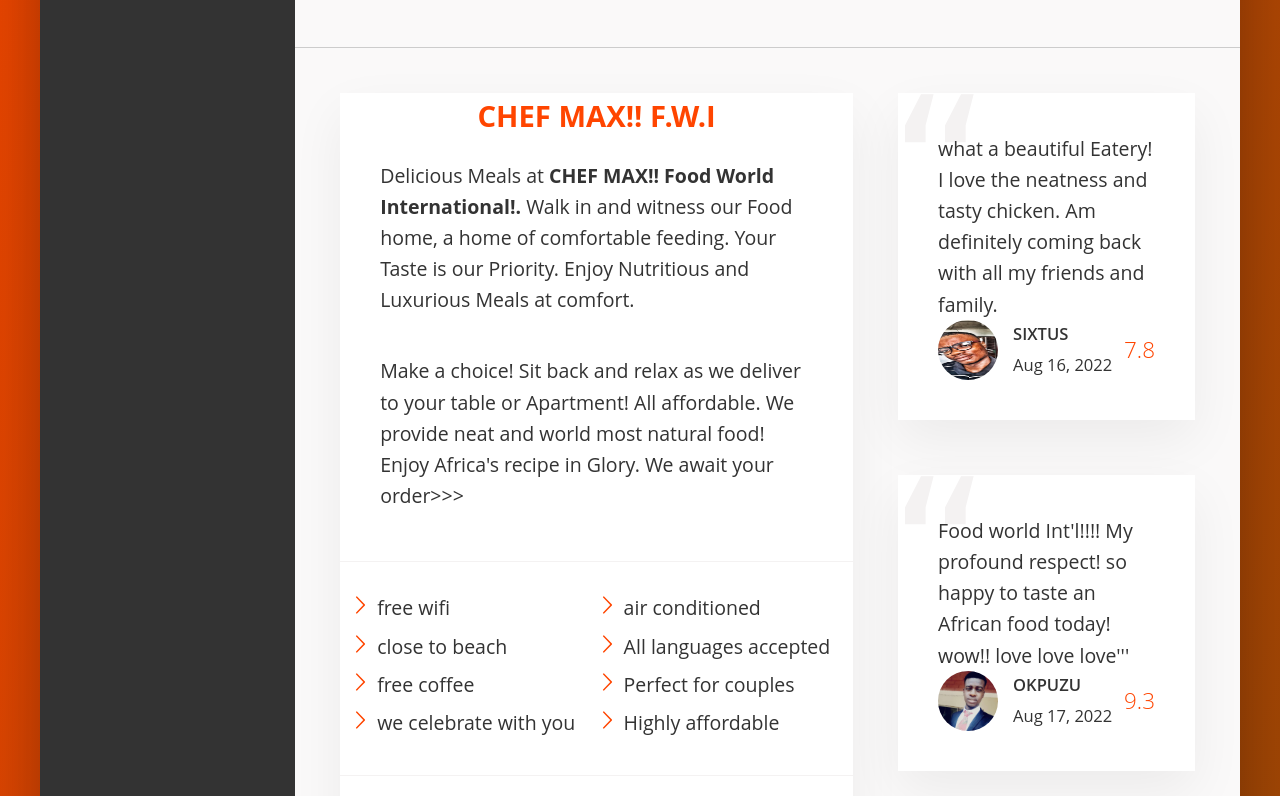
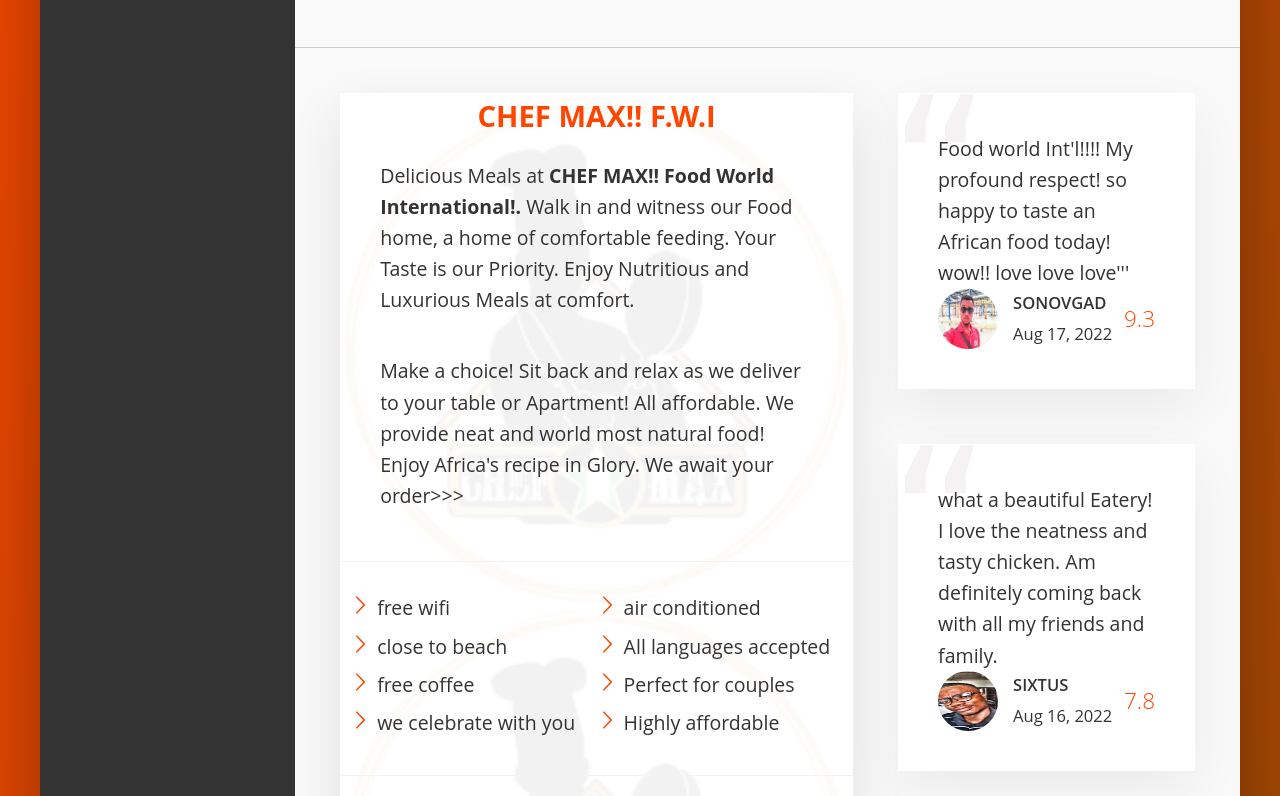
Before and after one commit to NwekeMaxwell/ChefMax-Website, a website: page index.html in a window 1280 px wide. Shown: the part 1344-2140 px from the top of the page. Drawn offline with Linux system fonts and the light colour scheme.

Commit message:
initial commit2

```diff
--- a/index.html
+++ b/index.html
@@ -13,7 +13,7 @@
   <body>
     <div class="container">
       <header class="header">
-        <img src="img/chef-logo.jpeg" alt="Trillo logo" class="logo" />
+        <img src="img/chef-logo.jpeg" alt="chefmax logo" class="logo" />
         <form action="#quest" class="search">
           <input type="text" class="search-input" placeholder="your order?" />
           <button class="search-button">
@@ -85,7 +85,9 @@
             </li>
           </ul>
 
-          <div class="legal">&copy; 2022 by Chef~Max. All rights reserved</div>
+          <div class="legal">
+            <img src="img/chef-logo.jpeg" alt="chefmax logo" class="logo legal-logo" />
+            &copy; 2022 by Chef~Max. All rights reserved</div>
         </nav>
         <!--main details-->
         <main class="details">
@@ -219,6 +221,7 @@
                 </button>
 
             </div>
+
             <div class="detail">
               <div class="desc">
                 <h2 class="heading1">CHEF MAX!! F.W.I</h2>
@@ -277,6 +280,25 @@
               <div class="user-review">
                 <figure class="review">
                   <docquote class="review-text">
+                    Food world Int'l!!!! My profound respect! so happy to taste
+                    an African food today! wow!! love love love'''
+                  </docquote>
+                  <figcaption class="review-user">
+                    <img
+                      src="../img/Cosmas.jpg"
+                      alt="user photo"
+                      class="review-photo"
+                    />
+                    <div class="review-user-box">
+                      <p class="review-user-name">SonovGad</p>
+                      <p class="review-user-date">Aug 17, 2022</p>
+                    </div>
+                    <div class="review-rating">9.3</div>
+                  </figcaption>
+                </figure>
+                <!-- 2 -->
+                <figure class="review">
+                  <docquote class="review-text">
                     what a beautiful Eatery! I love the neatness and tasty
                     chicken. Am definitely coming back with all my friends and
                     family.
@@ -292,25 +314,6 @@
                       <p class="review-user-date">Aug 16, 2022</p>
                     </div>
                     <div class="review-rating">7.8</div>
-                  </figcaption>
-                </figure>
-                <!-- 2 -->
-                <figure class="review">
-                  <docquote class="review-text">
-                    Food world Int'l!!!! My profound respect! so happy to taste
-                    an African food today! wow!! love love love'''
-                  </docquote>
-                  <figcaption class="review-user">
-                    <img
-                      src="../img/Myself.jpg"
-                      alt="user photo"
-                      class="review-photo"
-                    />
-                    <div class="review-user-box">
-                      <p class="review-user-name">Okpuzu</p>
-                      <p class="review-user-date">Aug 17, 2022</p>
-                    </div>
-                    <div class="review-rating">9.3</div>
                   </figcaption>
                 </figure>
                 <button class="btn-inline btn-rev">
--- a/sass/abstract/_variables.scss
+++ /dev/null
@@ -1 +0,0 @@
-//colors
--- a/sass/base/_base.scss
+++ b/sass/base/_base.scss
@@ -3,11 +3,6 @@
   --pink-2: #aa5808;
   --pink-3: #884606;
   --pink-4: #442303;
-
-  // --pink-1: #eb2f64;
-  // --pink-2: #ff3366;
-  // --pink-3: #ba265d;
-  // --pink-4: #570423;
 
   --white: #fff;
   --grey-1: #faf9f9;
--- a/sass/component/_slider.scss
+++ b/sass/component/_slider.scss
@@ -1,11 +1,8 @@
 .div-slider {
   position: relative;
-
   height: 25rem;
 }
-// .parent {
-//   height: 25rem;
-// }
+
 .slider {
   position: absolute;
   height: 100%;
--- a/sass/layouts/_description.scss
+++ b/sass/layouts/_description.scss
@@ -10,11 +10,16 @@
     flex-direction: column;
   }
 }
+
 .desc {
-  box-shadow: 0 2rem 5rem rgba(0, 0, 0, 0.06);
+  background: linear-gradient(to right, rgba(#fff, 0.95), rgba(#fff, 0.95)),
+    url(../img/chef-logo.jpeg);
+  background-size: contain;
+
+  box-shadow: 0 2rem 5rem rgba(0, 0, 0, 0.1);
   font-size: 65%;
   margin-right: 4.5rem;
-  background-color: var(--white);
+
   flex: 0 0 60%;
 
   @include respond(tab-land) {
--- a/sass/layouts/_navigation.scss
+++ b/sass/layouts/_navigation.scss
@@ -97,8 +97,15 @@
   color: var(--grey-4);
   text-align: center;
   padding: 2.5rem;
+  display: flex;
+  flex-direction: column;
 
   @include respond(tab-port) {
     display: none;
   }
+
+  &-logo {
+    align-self: center;
+    width: 100%;
+  }
 }
--- a/sass/main.scss
+++ b/sass/main.scss
@@ -3,7 +3,6 @@
 @import "base/animations";
 @import "base/base";
 @import "base/typography";
-@import "base/utilities";
 
 @import "component/logo";
 @import "component/search";
--- a/sass/pages/_home.scss
+++ b/sass/pages/_home.scss
@@ -1,6 +1,5 @@
 .container {
   background-color: var(--grey-1);
-  //@include abscenter;
   margin: 8rem auto;
   max-width: 120rem;
   min-height: 50rem;
```
Also changed, not shown: css/style.css, img/Cosmas.jpg (added), img/user1.jpg, img/zBb51 (1).png (deleted), img/zBb51.png (deleted), sass/base/_utilities.scss (deleted), 1 other file.
